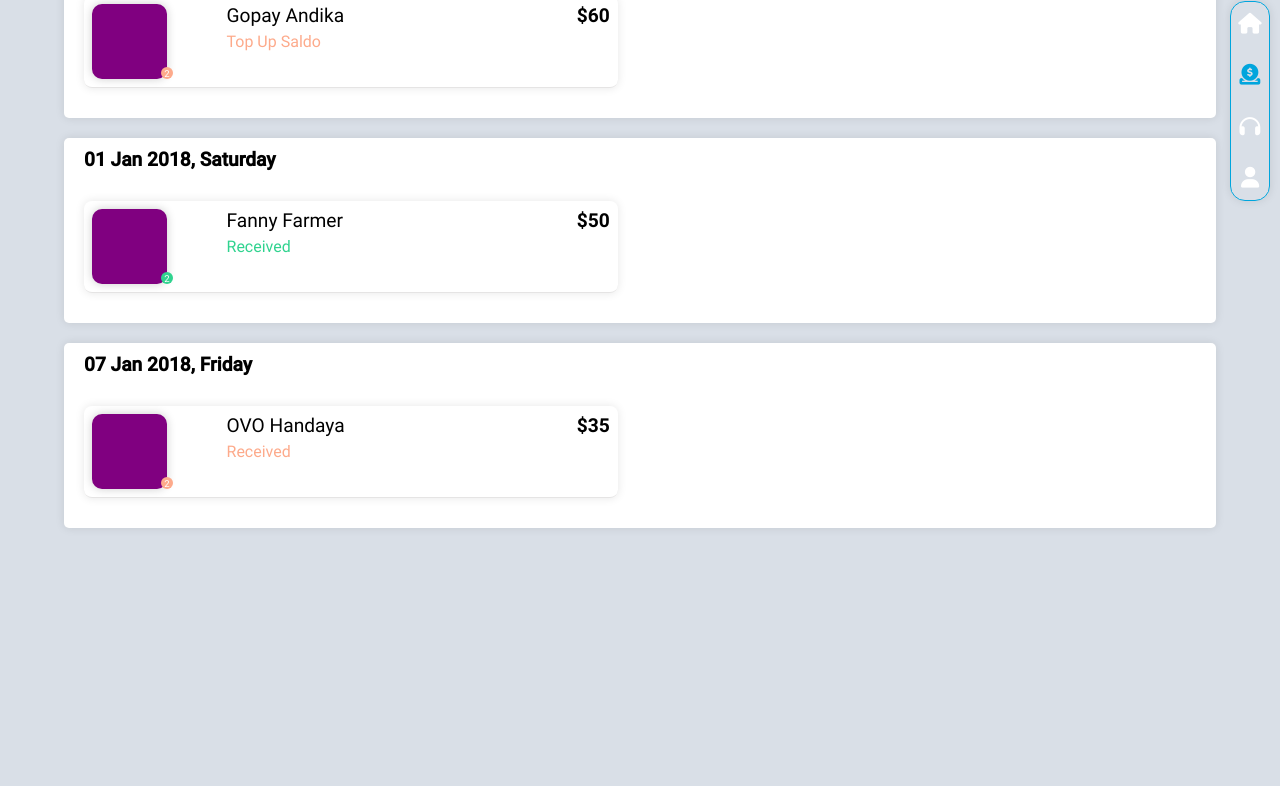
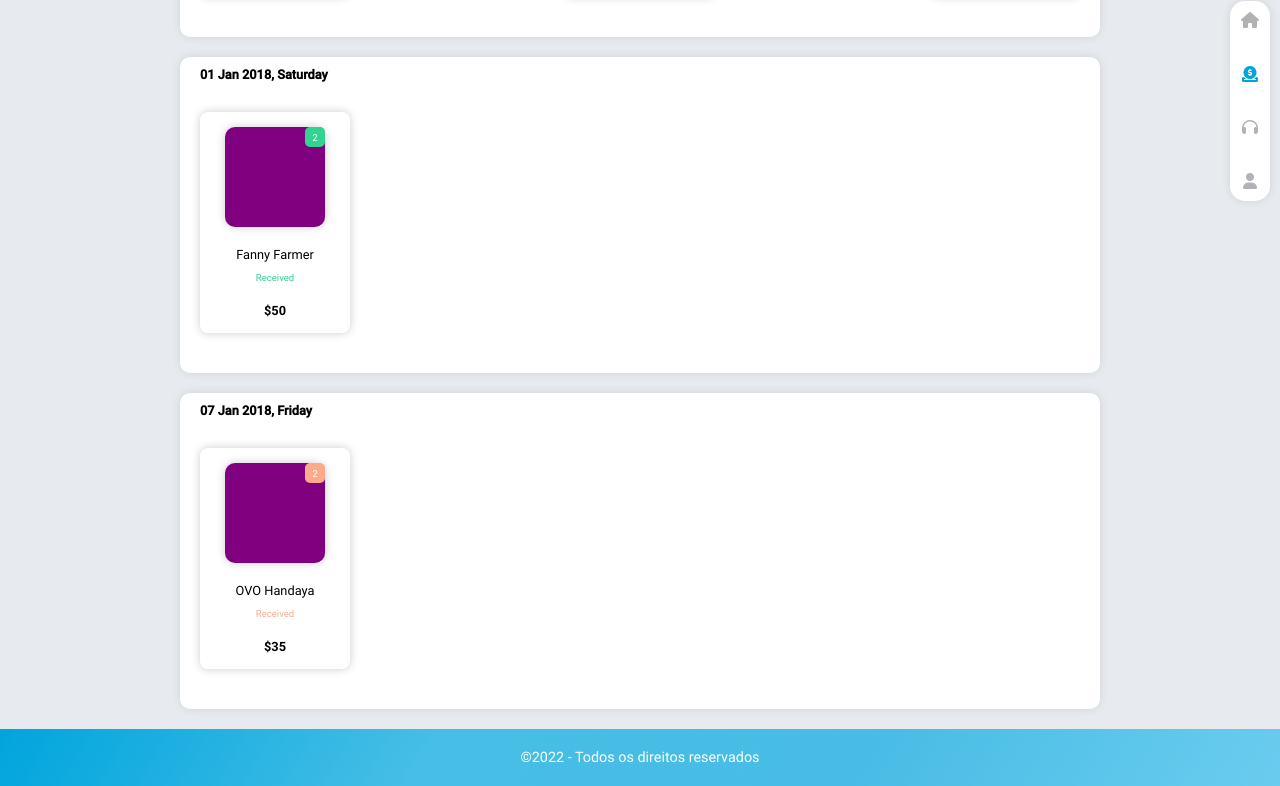
Before and after one commit to eduardocostaprofessor/card-mobile-project, a plain HTML site: page index.html in a window 1280 px wide. Shown: the part 399-1185 px from the top of the page. Before the commit the page ends 1112 px from the top, so only its background shows below. Drawn offline with Linux system fonts and the light colour scheme.

Commit message:
Adiciona responsividade

```diff
--- a/css/style.css
+++ b/css/style.css
@@ -20,7 +20,7 @@
 
 body {
     font-family: "Roboto-Regular";
-    background-color: #D9DFE7;
+    background-color: #e7eaee;
     font-size: 12px;
 }
 
@@ -185,7 +185,9 @@ header i {
 
 /***************** FOOTER  *****************/
 /* Aplicando padrão BEM CSS - getbem.com*/
-
+/* .footer-box {
+    opacity: 0;
+} */
 .menubottom{
     position: fixed;
     bottom: 0;
@@ -222,7 +224,7 @@ header i {
     }
 
     .page-title{
-        font-size: 1.8rem;
+        font-size: 2rem;
     }
 
     .search-box {
@@ -230,7 +232,7 @@ header i {
     }
 
     .search-box i {
-        font-size: 1.5rem;
+        font-size: 1.8rem;
     }
 
 
@@ -239,57 +241,151 @@ header i {
         margin-bottom: 155px;
     }
     .card-box {
-        display: flex;
-        flex-wrap: wrap;
-        justify-content: space-between;
+        border-radius: 10px;
+        margin-bottom: 35px;
     }
     .card-title {
         width: 100%;
-        font-size: 1.2rem;
+        font-size: 1.3rem;
         margin-bottom: 30px;
     }
     .card {
-        width: 48%;
-        padding: 8px;
-        margin-bottom: 20px;
+        /* width: 48%; */
+        padding: 20px 8px;
+        margin-bottom: 30px;
 
         border-radius: 8px;
-        box-shadow: 0px 0px 10px rgba(0, 0, 0, .1);
+        /* box-shadow: 0px 0px 10px rgba(0, 0, 0, .1); */
     }
 
     .card-perfil {
-        width: 75px;
-        height: 75px;
+        width: 85px;
+        height: 85px;
     }
 
     .card-name{
         margin-top: 0;
         margin-left: 10px;
-        font-size: 1.2rem;
+        font-size: 1.5rem;
     }
 
     .card-status{
-        font-size: 1rem;
+        font-size: 1.2rem;
         margin-left: 10px;
     }
 
     .card-price{
-        font-size: 1.2rem;
+        font-size: 1.5rem;
     }
 
     /* FOOTER */
 
     .menubottom {
-        padding: 20px 10%;
+        padding: 20px 5%;
         min-height: 100px;
         border-radius: 0;
     }
     .menubottom__item {
-        font-size: 1.3rem;
+        font-size: 1.5rem;
     }
 }
 
-@media screen and (min-width: 1200px) {
+@media screen and (min-width: 920px) {
+    .page-header {
+        height: 100px;
+    }
+    .page-title{
+        font-size: 1.5rem;
+    }
+
+    .search-box {
+        width: 50px;
+    }
+
+    .search-box i {
+        font-size: 1.2rem !important;
+    }
+
+    /* MAIN */
+    .page-content {
+        margin-bottom: 0px;
+    }
+    .card-title {
+        font-size: .8rem;
+    }
+    .card-box {
+        position: static;
+
+        display: flex;
+        flex-wrap: wrap;
+        justify-content: space-between;
+
+        max-width: 920px;
+        margin-top: 20px;
+        margin-bottom: 20px;
+    }
+
+    .card {
+        flex-direction: column;
+        align-items: center;
+
+        width: 150px;
+        cursor: pointer;
+        border: none;
+        padding: 15px;
+        box-shadow: 0px 0px 10px rgba(0, 0, 0, .2);
+        transition: box-shadow .3s;
+    }
+
+    .card:hover {
+        box-shadow: 0px 0px 15px rgba(0, 0, 0, .3);
+    }
+
+    .card-counter {
+        display: flex;
+        justify-content: center;
+        align-items: center;
+
+        position: absolute;
+        top: 0px;
+        right: 0px;
+
+        width: 20px;
+        height: 20px;
+        font-size: .6rem;
+        border-radius: 5px;
+    }
+
+
+    .card-perfil {
+        width: 100px;
+        height: 100px;
+    }
+
+    .card-name {
+        margin-left: 0;
+        width: 100%;
+        font-size: .8rem;
+        margin-bottom: 10px;
+    }
+    .card-info {
+        margin-top: 20px;
+        text-align: center;
+        width: 100%;
+    }
+
+    .card-status {
+        font-size: .6rem;
+        margin-left: 0;
+    }
+
+    .card-price {
+        margin-top: 20px;
+        font-size: .8rem;
+    }
+
+
+    /* rodapé */
     .menubottom {
         left: auto;
         top: 50%;
@@ -306,16 +402,34 @@ header i {
         align-items: center;
 
 
-        background-color: transparent;
+        background-color: white;
         border-radius: 15px;
-        border: 1px solid #00A5DD;
+        /* border: 1px solid #00A5DD; */
         box-shadow: 0px 0px 10px rgba(0, 0, 0, .1);
     }
     .menubottom__item {
-        color : white;
+        font-size: 1rem;
+        color : #b0b2b5;
         transition: color 0.3s;
     }
     .menubottom__item:hover {
         color: #008bba !important;
     }
+
+    /* FOOTER */
+    .footer-box {
+        display: flex;
+        justify-content: center;
+        padding: 20px;
+        width: 100%;
+        background-image: linear-gradient(120deg, #00A5DD,#46BEE6, #48BCE5, #6accef);
+    }
+
+    .footer-allright {
+        width: 80%;
+        font-size: .9rem;
+        color: white;
+        text-align: center;
+    }
+
 }
--- a/index.html
+++ b/index.html
@@ -110,6 +110,7 @@
             <a href="#" class="menubottom__item"><i class="fa-solid fa-headphones"></i></i></a>
             <a href="#" class="menubottom__item"><i class="fa-solid fa-user"></i></a>
         </nav>
+        <p class="footer-allright">&copy;2022 - Todos os direitos reservados</p>
     </footer>
 </body>
 
```
